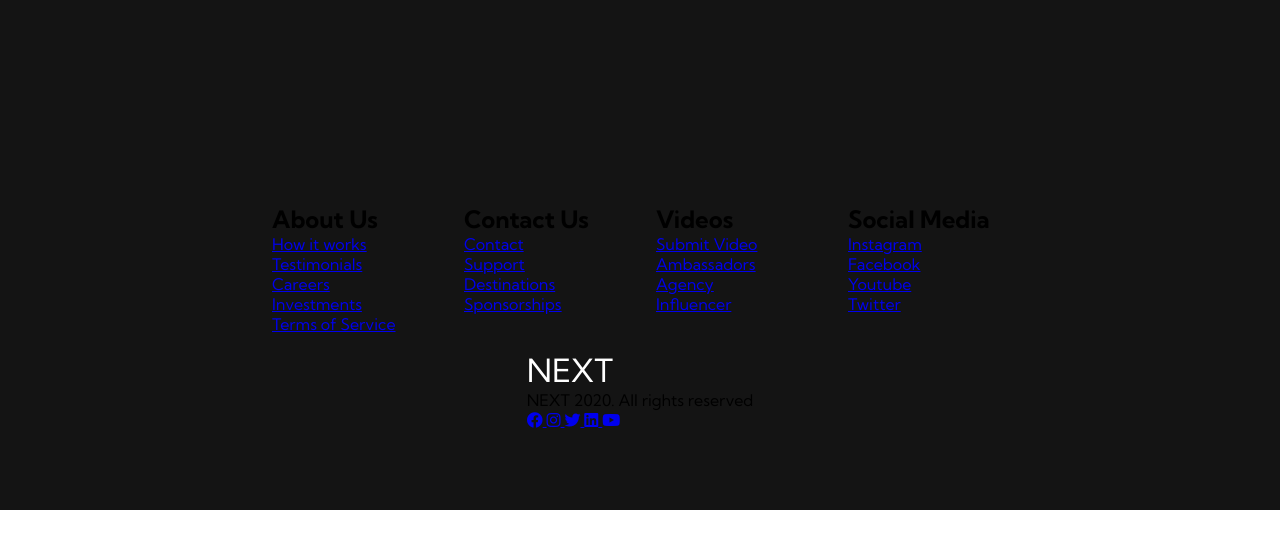
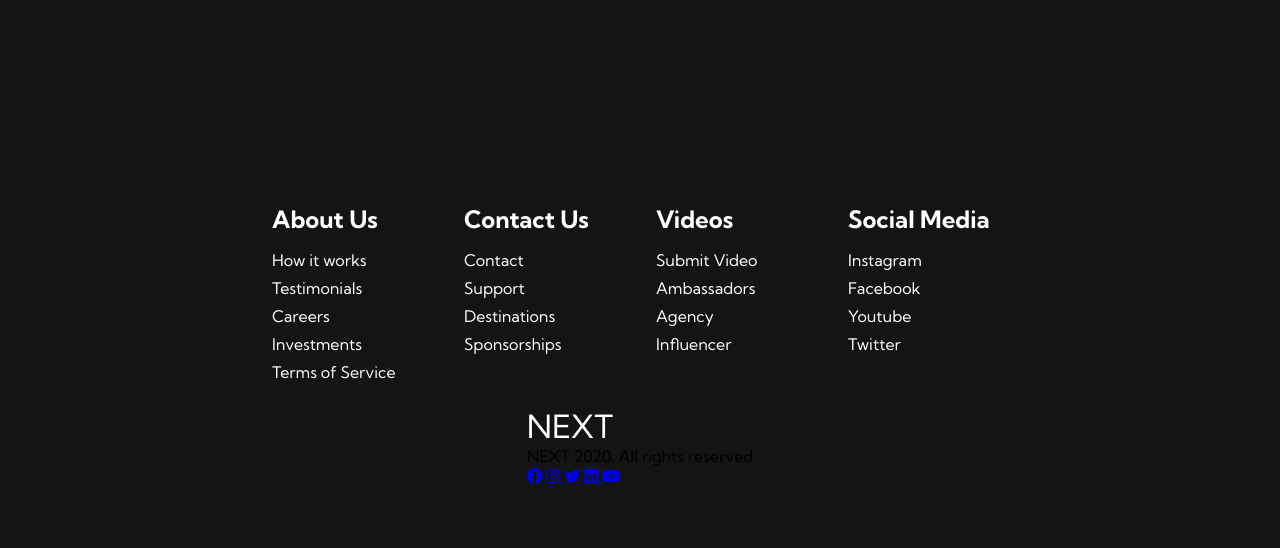
Before and after one commit to kknivves/Dynamic-Website-Project, a plain HTML site: page index.html in a window 1280 px wide. Shown: the part 1492-2040 px from the top of the page. Before the commit the page ends 2002 px from the top, so only its background shows below. Drawn offline with Linux system fonts and the light colour scheme; some icons are missing.

Commit message:
Added .footer__link--items styling
Added styling for h2, > h2, a, and a:hover

```diff
--- a/styles.css
+++ b/styles.css
@@ -492,3 +492,22 @@
   width: 160px;
   box-sizing: border-box;
 }
+
+.footer__link--items h2 {
+  margin-bottom: 16px;
+}
+
+.footer__link--items > h2 {
+  color: #fff;
+}
+
+.footer__link--items a {
+  color: #fff;
+  text-decoration: none;
+  margin-bottom: 0.5rem;
+}
+
+.footer__link--items a:hover {
+  color: #e9e9e9;
+  transition: 0.3s ease-out;
+}
```
